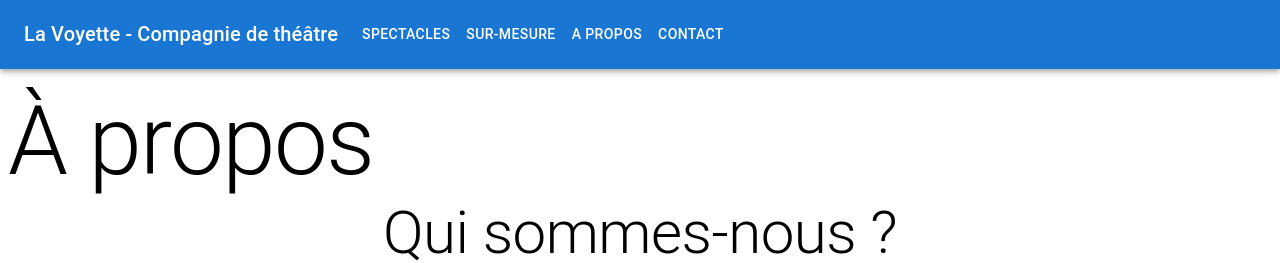
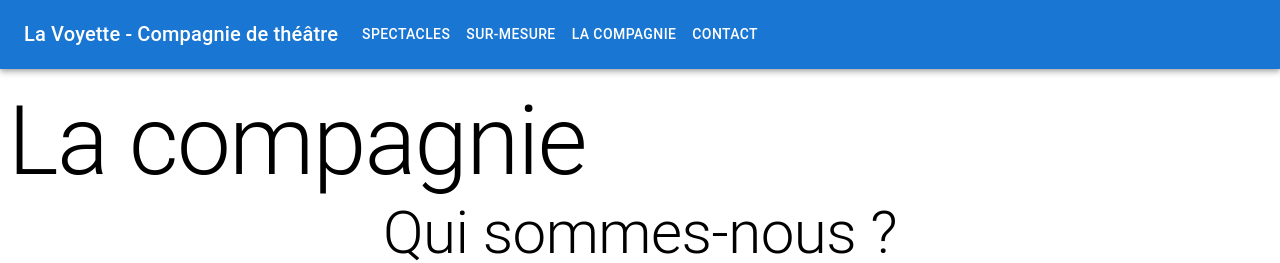
Before and after one commit to FabCom/LaVoyette-Front, a Next.js app: page /about in a window 1280 px wide. Shown: the top 263 px of the page. Built offline with nearby package versions, Linux system fonts and the light colour scheme; no server answers.

Commit message:
change A propos term

```diff
--- a/src/components/navbar.tsx
+++ b/src/components/navbar.tsx
@@ -15,7 +15,7 @@ import Link from "next/link";
 const pages = [
   { title: "Spectacles", path: "/plays" },
   { title: "Sur-mesure", path: "/taylored" },
-  { title: "A propos", path: "/about" },
+  { title: "La compagnie", path: "/about" },
   { title: "Contact", path: "/contact" },
 ];
 
--- a/src/pages/about.tsx
+++ b/src/pages/about.tsx
@@ -7,7 +7,7 @@ import React from "react";
 
 const About = () => {
   return (
-    <DefaultLayout title="À propos">
+    <DefaultLayout title="La compagnie">
       <Typography variant="h2">Qui sommes-nous ?</Typography>
       <WhoWeAre />
       <Typography variant="h2">Nos artistes</Typography>
```
